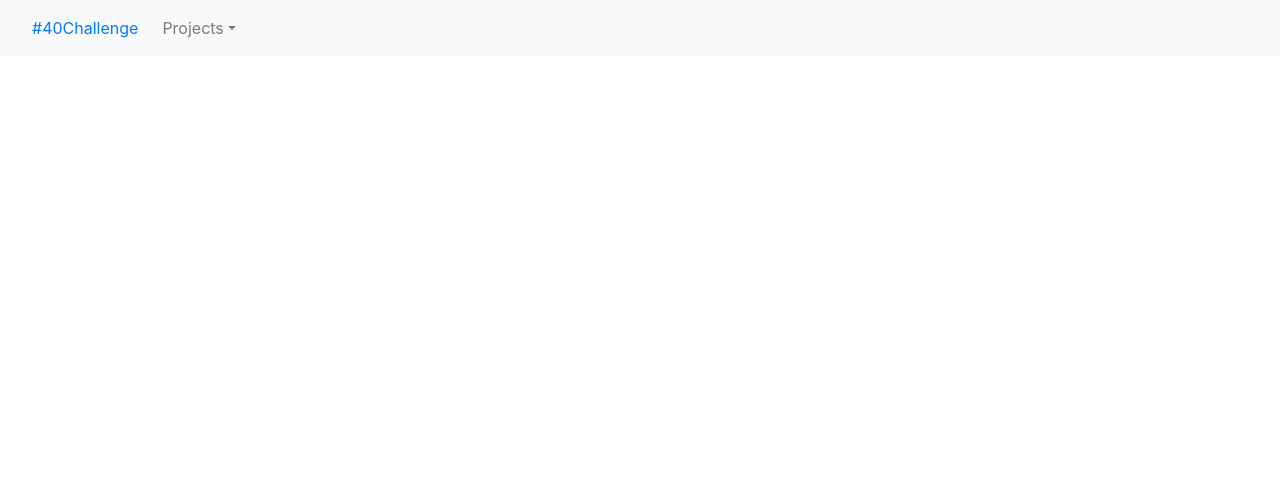
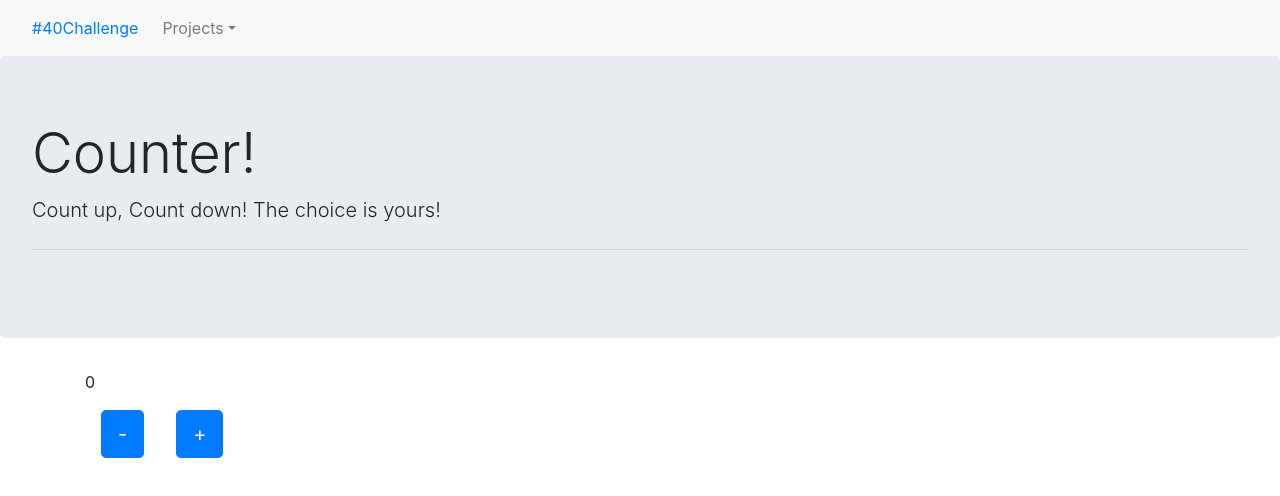
Before and after one commit to jjainga/40projectschallenge, a React (Create React App) app: page /Counter in a window 1280 px wide. Shown: the top 496 px of the page. Built offline with nearby package versions, Linux system fonts and the light colour scheme.

Commit message:
you can count now

```diff
--- a/src/App.js
+++ b/src/App.js
@@ -4,6 +4,7 @@ import { BrowserRouter as Router, Route } from "react-router-dom"
 //Pages
 import Home from "./components/Home"
 import Color from "./components/ColorFlip"
+import Counter from "./components/Counter"
 //Components
 import Navigate from "./components/Nav/navigate"
 
@@ -15,6 +16,7 @@ function App() {
         <Navigate />
           <Route exact path="/40projectchallenge" component={Home} />
           <Route exact path="/Color" component={Color} />
+          <Route exact path="/Counter" component={Counter} />
       </div>
     </Router>
   );
--- /dev/null
+++ b/src/components/Counter.js
@@ -0,0 +1,57 @@
+import React, {useState, useEffect} from "react";
+import Title from "./jumbo/title"
+import CountButton from "./button/countButton"
+
+
+const Counter = () => {
+
+    const [countMessState] = useState({
+        title: "Counter!",
+        message: "Count up, Count down! The choice is yours!"
+    })
+    const [actionState] = useState ([
+        {
+            name:"minus",
+            value: "-",
+            id: "subtract"
+        },
+        {
+            name:"plus",
+            value: "+",
+            id: "add"
+        }
+    ])
+    const [countState, setCountState] = useState(0)
+
+    const count = (e) => {
+        let counter = countState
+        switch(e.target.id) {
+            case "add" :
+                let counts = counter + 1
+                setCountState(counts)
+                break;
+            case "subtract" :
+                let counted = counter - 1
+                setCountState(counted);
+                break;
+            default:
+        }
+    }
+
+    return(
+        <div>
+            <Title props={countMessState} />
+            <div className="container ">
+
+                    <div className="row d-table-row">
+                        <span className="" id={countState}>{countState}</span>
+                    </div>
+                    <div className="row d-table-row">
+                        {actionState.map( obj => <CountButton props={obj} count={count}/>)}
+                    </div>
+            </div>
+        </div>
+    )
+}
+
+export default Counter;
--- a/src/components/Nav/navigate.js
+++ b/src/components/Nav/navigate.js
@@ -16,11 +16,12 @@ const Navigate = () => {
                         <ul className="navbar-nav mr-auto">
 
                             <li className="nav-item dropdown">
-                                <a className="nav-link dropdown-toggle" href="https://www.google.com"id="navbarDropdown" role="button" data-toggle="dropdown" aria-haspopup="true" aria-expanded="false">
+                                <Link className="nav-link dropdown-toggle" id="navbarDropdown" role="button" data-toggle="dropdown" aria-haspopup="true" aria-expanded="false">
                                     Projects
-                                </a>
+                                </Link>
                                 <div className="dropdown-menu" aria-labelledby="navbarDropdown">
-                                    <Link to="/Color" className={location.pathname === "Color" ? "nav-link active" : "nav-link"} class="dropdown-item" href="https://www.google.com">Color Flip</Link>
+                                    <Link to="/Color" className={location.pathname === "Color" ? "nav-link active" : "nav-link"} class="dropdown-item" >Color Flip</Link>
+                                    <Link to="/Counter" className={location.pathname === "Counter" ? "nav-link active" : "nav-link"} class="dropdown-item" >Counter</Link>
 
                                 </div>
                             </li>
--- a/src/components/button/colorButton.js
+++ b/src/components/button/colorButton.js
@@ -17,7 +17,7 @@ const ColorButton = (props) => {
 
     console.log(buttonState)
     return (
-        <button type="button" class="btn btn-primary btn-lg m-3" id={props.props.id} name={props.props.color} onClick={props.changeColor} >{props.props.color}</button>
+        <button type="button" className="btn btn-primary btn-lg m-3" id={props.props.id} name={props.props.color} onClick={props.changeColor} >{props.props.color}</button>
           )
 }
 export default ColorButton;
--- /dev/null
+++ b/src/components/button/countButton.js
@@ -0,0 +1,13 @@
+import React from "react";
+
+
+
+const CountButton = (props) => {
+
+
+    console.log(props.props)
+    return (
+        <button type="button" className="btn btn-primary btn-lg m-3" id={props.props.id} name={props.props.name} onClick={props.count}>{props.props.value}</button>
+          )
+}
+export default CountButton;
```
